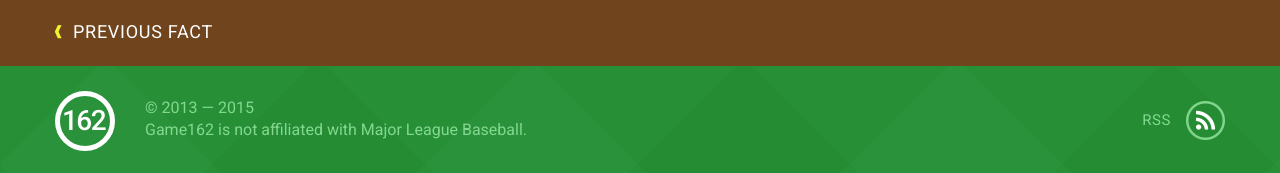
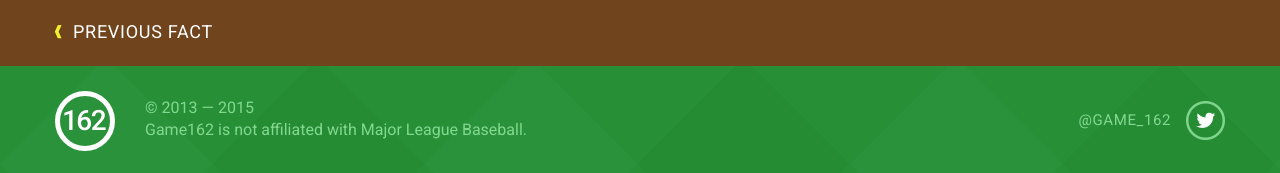
Before and after one commit to jcoyle/Game162, a Jekyll site: the page built from index.html, in a window 1280 px wide. Shown: the part 1005-1178 px from the top of the page. Built offline with Jekyll 4.4.1, drawn with Linux system fonts in a browser that asks for light colours.

Commit message:
twitter button swaps out rss, quiz buttons more dynamic

```diff
--- a/_data/basic-quiz.json
+++ b/_data/basic-quiz.json
@@ -69,8 +69,8 @@
         },
         {
             "id": 7,
-            "question": "When Babe Ruth was traded to the New York Yankees, the 'curse of the bambino' became a superstition for team that traded him. What team made the trade?",
-            "hint": "The curse originates from the fact this team had a world series drought from 1918 to 2004.",
+            "question": "When Babe Ruth was traded to the New York Yankees, the 'curse of the bambino' became a superstition for the team that traded him. What team made the trade?",
+            "hint": "The curse is thought to have been lifted in 2004 when this team won its first World Series since that trade.",
             "choices": [
                 "Boston Red Sox",
                 "Detroit Tigers",
@@ -147,7 +147,6 @@
         {
             "id": 14,
             "question": "What league has the Designated Hitter (DH) rule?",
-            "hint": "This can be achieved by hitting a grand slam.",
             "choices": [
                 "American League",
                 "National League"
--- a/_includes/footer.html
+++ b/_includes/footer.html
@@ -8,10 +8,10 @@
 	    </p>
 	    <ul class="fl-r">
 	    	<li class="fl-l">
-	    		<span class="follow-text fz-15 tt-u fl-r ls-strd hide-md">RSS</span>
+	    		<a href="https://twitter.com/game_162" class="follow-text fz-15 tt-u fl-r ls-strd hide-md">@game_162</a>
 	    	</li>
 	    	<li class="fl-l">
-	    		<a href="#" class="i i-rss fl-l"></a>
+	    		<a href="https://twitter.com/game_162" class="i i-follow fl-l"></a>
 	    	</li>
 	    </ul>
 	</div>
--- a/_layouts/quiz.html
+++ b/_layouts/quiz.html
@@ -53,10 +53,10 @@
 				<h5 class='results-score'>You went <span class='results-correct js-q-correct'>0</span> for <span class='results-total js-q-total'>0</span> (<span class='js-q-ba'>0.000</span>)</h4>
 			  <ul class="clearfix button-display">
 			  	<li>
-					  <a href='#' class='ar'>Take the Leaders Quiz Again</a>
+					  <button onClick="window.location.reload()" class='ar'>Take the {{ page.subtitle }} quiz again</button>
 					</li>
 					<li>
-					  <a href='#' class='ar'>Return to main quiz page</a>
+					  <a href='/trivia' class='ar'>Return to main quiz page</a>
 					</li>
 					<li></li>
 				</ul>
--- a/_sass/helpers.scss
+++ b/_sass/helpers.scss
@@ -227,14 +227,14 @@
   background-size: 500px 400px;
 }
 
-  .i-rss {
-    background-position: -293px -100px;
+  .i-follow {
+    background-position: -200px -0px;
     height: 39px;
     position: absolute;
     width: 39px;
     right: $gr2;
     top: $gr2;
-    &:hover { background-position: -293px -150px; }
+    &:hover { background-position: -200px -50px; }
     @media #{$mq-footer} {
       margin-left: 5px;
       margin-top: 10px;
```
